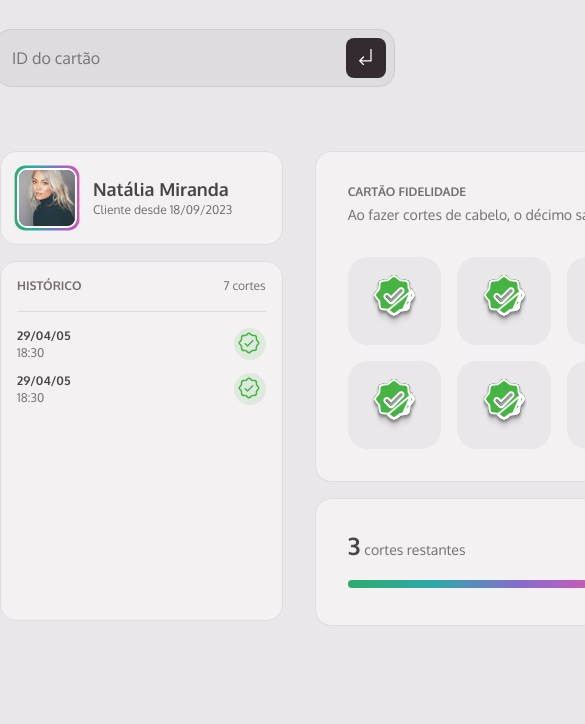
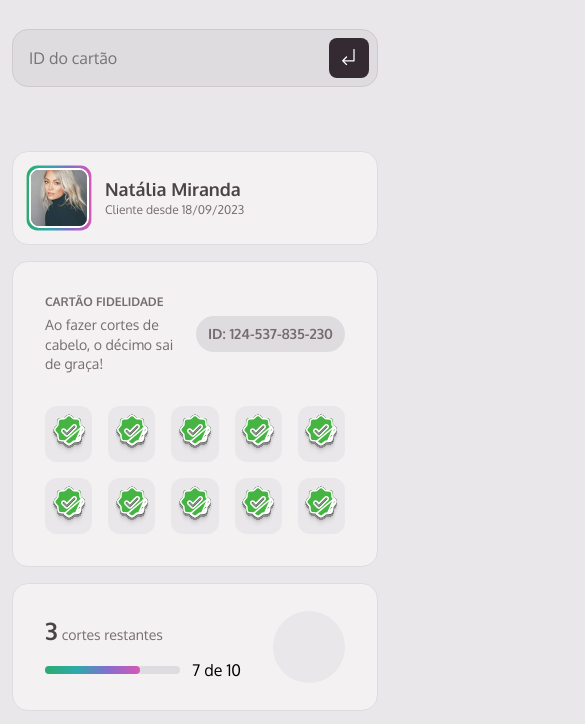
Before and after one commit to BarrosVentura/mba-members-club, a website: page src/index.html in a window 390 px wide. Shown: the part 107-831 px from the top of the page, 585 px wide, since content can reach past the window. Drawn offline with Linux system fonts and the light colour scheme.

Commit message:
ajustes para o responsivo

```diff
--- a/src/style/header.css
+++ b/src/style/header.css
@@ -41,4 +41,12 @@
       border-radius: 0.5rem;
     }
   }
+
+  @media screen and (width < 768px) {
+    padding-inline: 12px;
+
+    .search-card-form {
+      width: 100%;
+    }
+  }
 }
--- a/src/style/main.css
+++ b/src/style/main.css
@@ -133,9 +133,11 @@
       display: flex;
       justify-content: space-between;
       align-items: center;
+      gap: 16px;
     }
 
     .fidelity-header__text {
+      flex: 1;
       h2 {
         padding-bottom: 0.25rem;
       }
@@ -170,6 +172,16 @@
 
         background-color: var(--base--gray-200);
         border-radius: 1.25rem;
+
+        @media screen and (width < 768px) {
+          height: 56px;
+          border-radius: 12px;
+
+          img {
+            height: 40px;
+            width: 40px;
+          }
+        }
       }
     }
   }
@@ -239,4 +251,18 @@
       }
     }
   }
+
+  @media screen and (width < 768px) {
+    width: 100%;
+    padding-inline: 12px;
+    grid-template-columns: 1fr;
+    grid-template-areas:
+      "user"
+      "fidelity"
+      "fidelity"
+      "status"
+      "history";
+
+    margin-bottom: 32px;
+  }
 }
```
